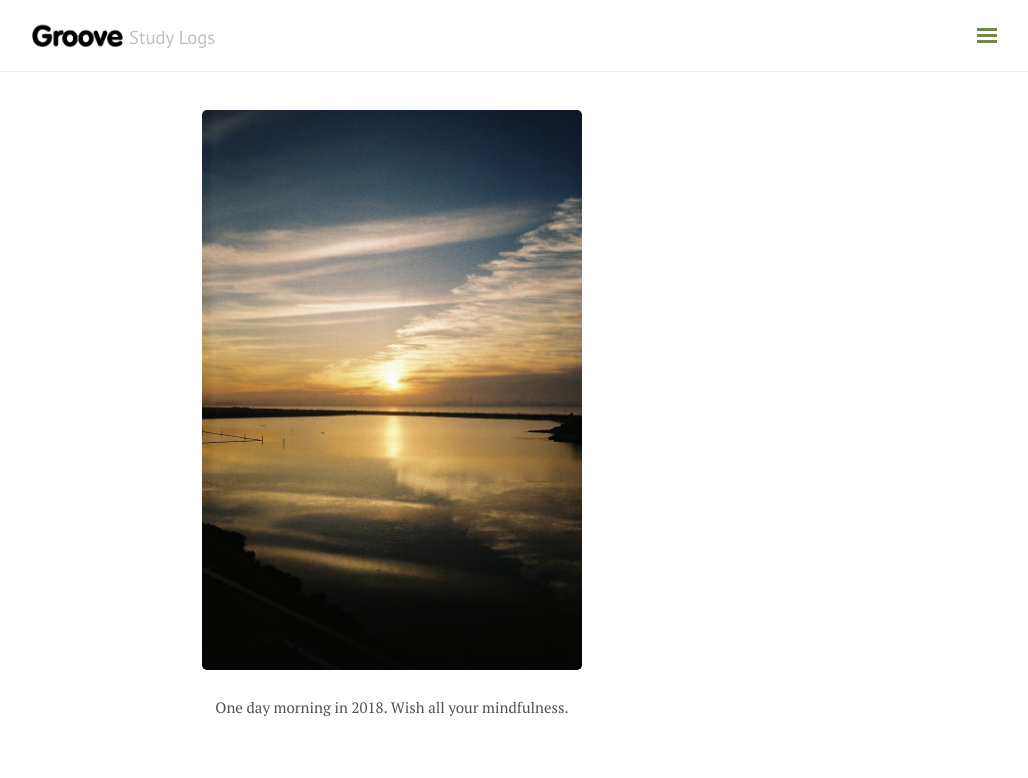
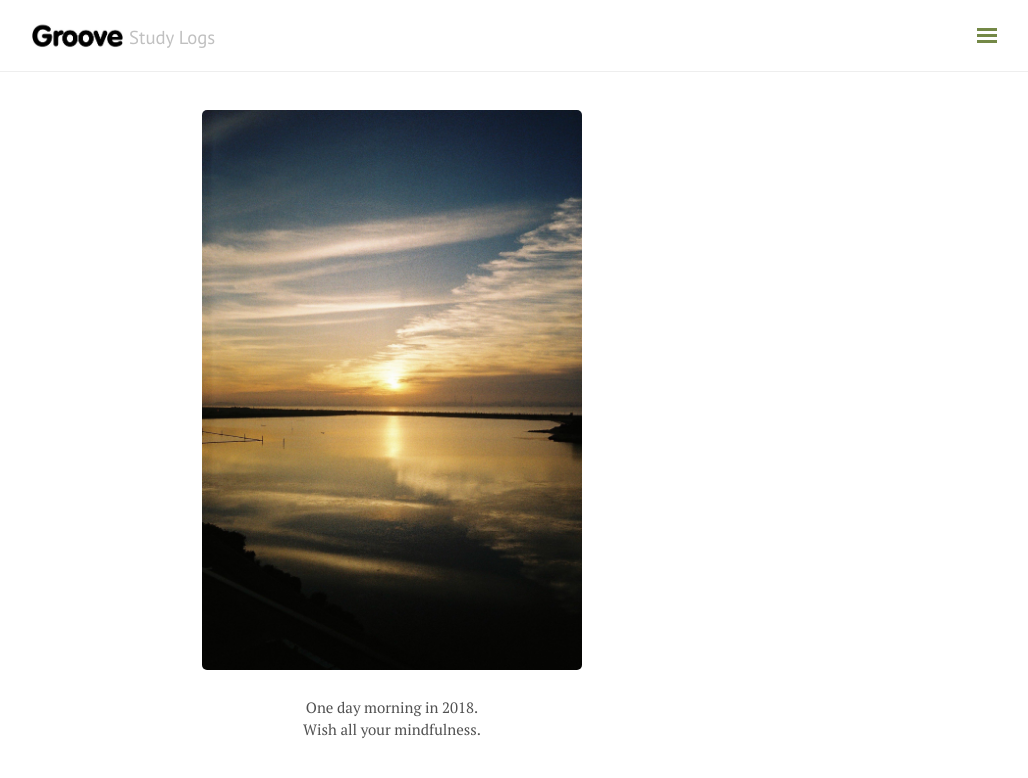
Before and after one commit to changhyub/changhyub.github.io, a Jekyll site: the page built from index.html, in a window 1280 px wide. Shown: the top 778 px of the page, without its empty margins (248-1276 px from the left). Built offline with Jekyll 4.4.1, drawn with Linux system fonts in a browser that asks for light colours; nearby versions of some CDN libraries; comment, search, counter and statistics services are not loaded.

Commit message:
initial theme_1

```diff
--- a/_config.yml
+++ b/_config.yml
@@ -20,6 +20,7 @@ paginate: 5
 paginate_path: '/blog/page:num'
 permalink: pretty
 version: 1.0.0
+
 
 # About/contact
 author:
@@ -51,7 +52,7 @@ category_page: '/blog/categories/'
 
 hero:
   image: /public/img/main.jpg
-  caption: One day morning in 2018. Wish all your mindfulness.
+  caption: One day morning in 2018. <br>Wish all your mindfulness.
 
 # Puglins
 mathjax: true # whether support mathjax
```
